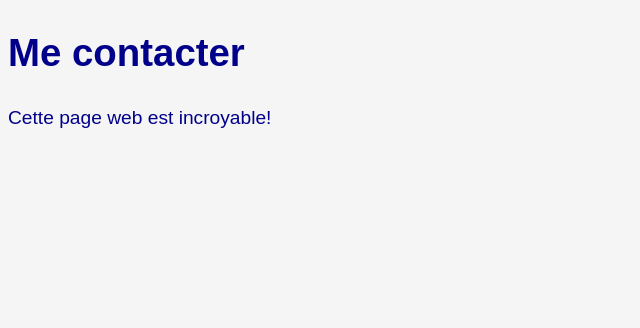
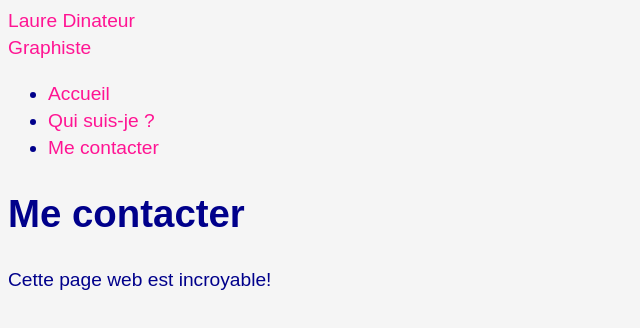
Before and after one commit to divtec-cejef/293-laure-dinateur-ZAKHKAR, a plain HTML site: page contact.html in a window 1280 px wide. Shown: the whole page, without its empty margins (0-640 px from the left). Drawn offline with Linux system fonts and the light colour scheme.

Commit message:
base du site html et scc crée un menu

```diff
--- a/contact.html
+++ b/contact.html
@@ -14,6 +14,25 @@
     <link rel="stylesheet" href="css/main.css">
 </head>
 <body>
+<header>
+    <a class="logo" href="index.html">
+        <div class="nom">Laure Dinateur</div>
+        <div class="metier">Graphiste</div>
+    </a>
+    <nav>
+        <ul>
+            <li>
+                <a class="actif" href="index.html">Accueil</a>
+            </li>
+            <li>
+                <a href="information.html">Qui suis-je ?</a>
+            </li>
+            <li>
+                <a href="contact.html">Me contacter</a>
+            </li>
+        </ul>
+    </nav>
+</header>
     <!-- Titre principal (unique) de la page -->
 	<h1>Me contacter</h1>
     <!-- Un paragraphe -->
```
Also changed, not shown: index.html (+19 -0 lines), information.html (+19 -0 lines).
